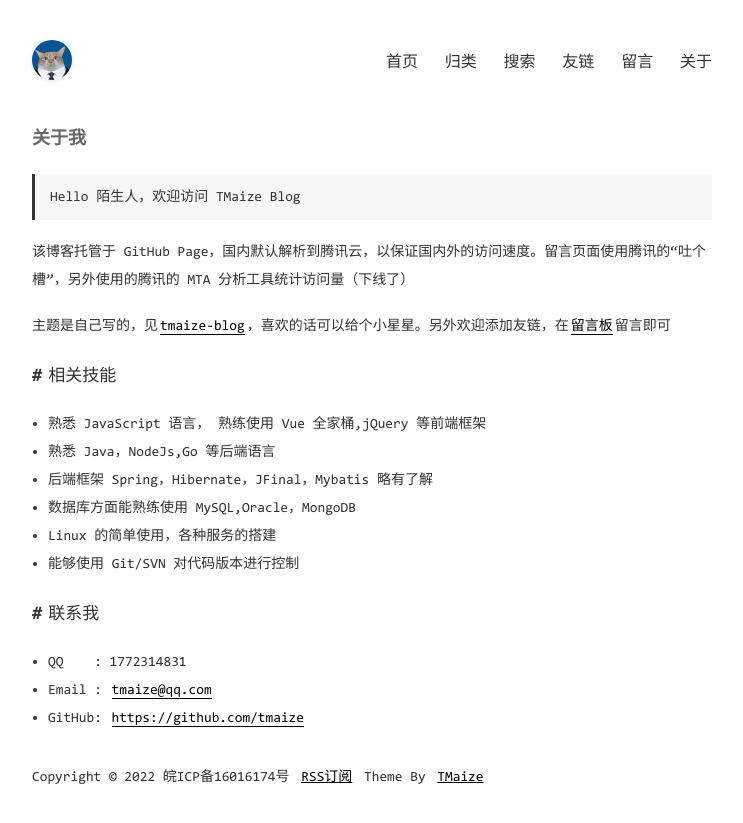
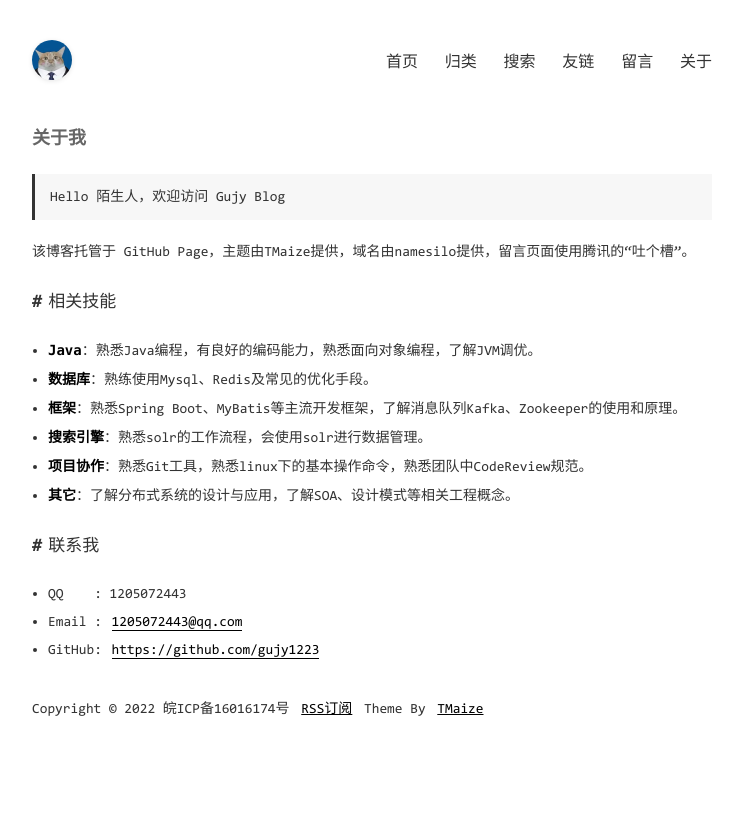
Before and after one commit to gjy1223/github_demo, a Jekyll site: the page built from pages/about.md, in a window 1280 px wide. Shown: the top 823 px of the page, without its empty margins (268-1011 px from the left). Built offline with Jekyll 4.4.1, drawn with Linux system fonts in a browser that asks for light colours.

Commit message:
改title

```diff
--- a/_config.yml
+++ b/_config.yml
@@ -2,7 +2,7 @@ encoding: utf-8
 
 # SEO相关信息
 title: Gujy Blog
-description: TMaize的个人博客
+description: Gujy的个人博客
 keywords: Gujy,Blog,Java,Html,JavaScript
 author: Gujy
 footerText: 'Copyright © 2022 皖ICP备16016174号'
@@ -21,7 +21,7 @@ domainUrl: 'https://hdugujy.xyz'
 baseurl: ''
 
 # 吐个槽地址，会在chat页面中重定向到该地址
-tucaoUrl: https://support.qq.com/product/86335
+tucaoUrl: https://support.qq.com/product/383690
 
 # 菜单
 # 必填字段 title: '文本' url: '链接'
--- a/pages/about.md
+++ b/pages/about.md
@@ -3,30 +3,29 @@ layout: mypost
 title: 关于我
 ---
 
-> Hello 陌生人，欢迎访问 TMaize Blog
+> Hello 陌生人，欢迎访问 Gujy Blog
 
-该博客托管于 GitHub Page，国内默认解析到腾讯云，以保证国内外的访问速度。留言页面使用腾讯的“吐个槽”，另外使用的腾讯的 MTA 分析工具统计访问量（下线了）
-
-主题是自己写的，见[tmaize-blog](https://github.com/TMaize/tmaize-blog)，喜欢的话可以给个小星星。另外欢迎添加友链，在[留言板](chat.html)留言即可
+该博客托管于 GitHub Page，主题由TMaize提供，域名由namesilo提供，留言页面使用腾讯的“吐个槽”。
 
 ## 相关技能
 
-- 熟悉 JavaScript 语言， 熟练使用 Vue 全家桶,jQuery 等前端框架
+*   **Java**：熟悉Java编程，有良好的编码能力，熟悉面向对象编程，了解JVM调优。
 
-- 熟悉 Java，NodeJs,Go 等后端语言
+*   **数据库**：熟练使用Mysql、Redis及常见的优化手段。
 
-- 后端框架 Spring，Hibernate，JFinal，Mybatis 略有了解
+*   **框架**：熟悉Spring Boot、MyBatis等主流开发框架，了解消息队列Kafka、Zookeeper的使用和原理。
 
-- 数据库方面能熟练使用 MySQL,Oracle，MongoDB
+*   **搜索引擎**：熟悉solr的工作流程，会使用solr进行数据管理。
 
-- Linux 的简单使用，各种服务的搭建
+*   **项目协作**：熟悉Git工具，熟悉linux下的基本操作命令，熟悉团队中CodeReview规范。
 
-- 能够使用 Git/SVN 对代码版本进行控制
+*   **其它**：了解分布式系统的设计与应用，了解SOA、设计模式等相关工程概念。
+
 
 ## 联系我
 
-- QQ&nbsp;&nbsp;&nbsp;&nbsp;: 1772314831
+- QQ&nbsp;&nbsp;&nbsp;&nbsp;: 1205072443
 
-- Email&nbsp;: [tmaize@qq.com](http://mail.qq.com/cgi-bin/qm_share?t=qm_mailme&email=YBQNAQkaBSAREU4DDw0)
+- Email&nbsp;: [1205072443@qq.com](http://mail.qq.com/cgi-bin/qm_share?t=qm_mailme&email=YBQNAQkaBSAREU4DDw0)
 
-- GitHub: [https://github.com/tmaize](https://github.com/tmaize)
+- GitHub: [https://github.com/gujy1223](https://github.com/tmaize)
```
